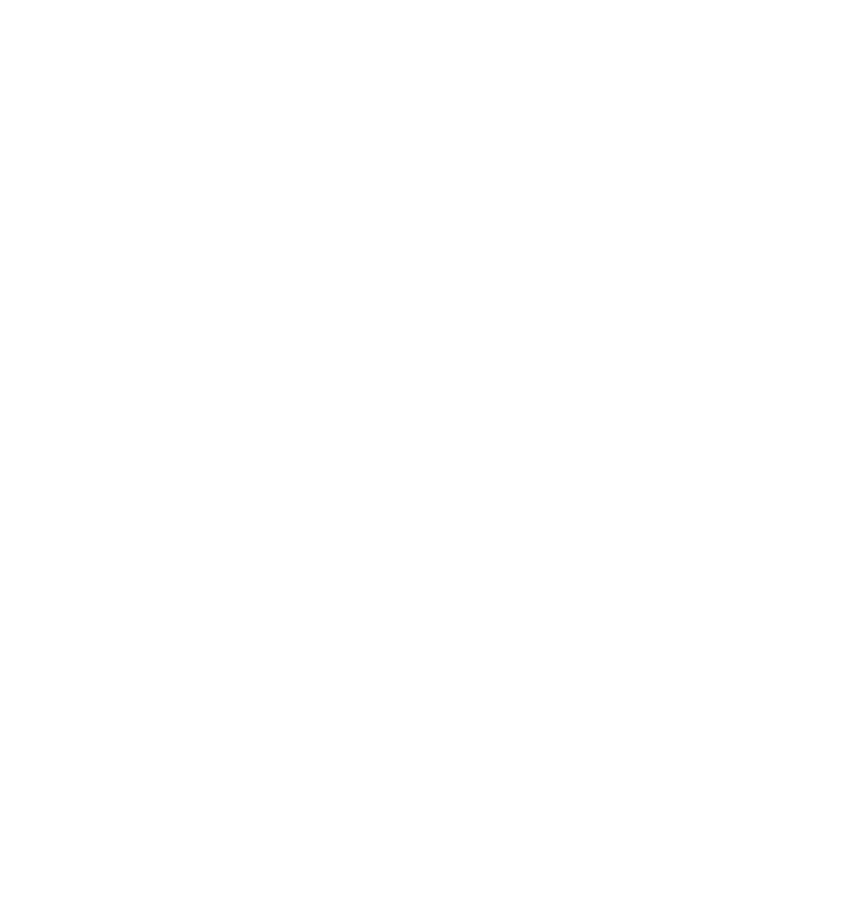
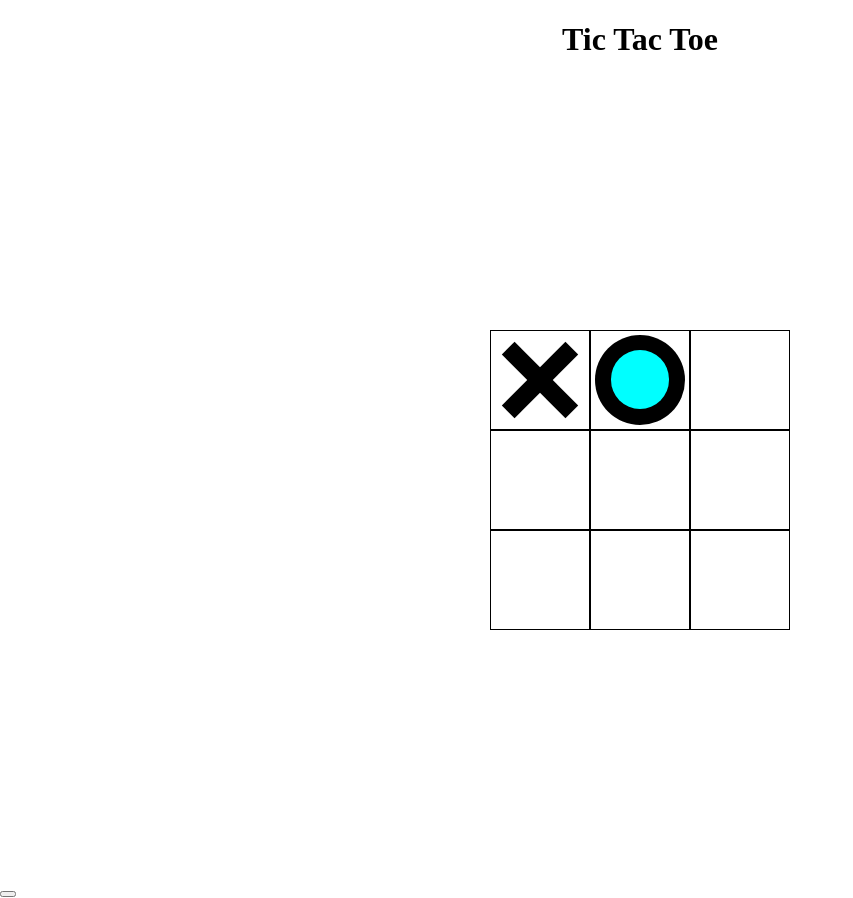
Before and after one commit to kolourr/tictactoe, a plain HTML site: page index.html in a window 1280 px wide. Shown: the whole page, without its empty margins (0-853 px from the left). Before the commit the page ends 800 px from the top, so only its background shows below. Drawn offline with Linux system fonts and the light colour scheme.

Commit message:
1/2 way through tic-tac-toe

```diff
--- a/css/style.css
+++ b/css/style.css
@@ -22,8 +22,116 @@
 /*******************************************/
 
 body {
+     margin: 0;
 
 }
+
+:root{
+     --cell-size: 100px;
+     --xo-size: calc(var(--cell-size) * .9);
+}
+
+h1{
+     text-align: center;
+}
+
+
+.game-board{
+     width: 100vw;
+     height: 100vh;
+     display: grid;
+     justify-content: center;
+     align-items: center;
+     align-content: center;
+     justify-content: center;
+     grid-template-columns: repeat(3, auto);
+
+}
+
+
+.game-cell{
+     width: var(--cell-size);
+     height: var(--cell-size);
+     display: flex;
+     justify-content: center;
+     align-items: center;
+     justify-items: center;
+     border: 1px solid black;
+     padding: relative;
+     cursor: pointer;
+     position: relative;
+
+}
+
+.game-cell.x,
+.game-cell.o{
+cursor:not-allowed;
+}
+
+
+
+
+.game-cell.x::before,
+.game-cell.x::after{
+     background-color: black;
+
+}
+
+
+.game-cell.x::before,
+.game-cell.x::after{
+
+     content: '';
+     position: absolute;
+     width: calc(var(--xo-size) * .2);
+     height: var(--xo-size);
+     background-color: black;
+
+}
+
+
+.game-cell.x::before{
+     transform: rotate(45deg);
+}
+
+.game-cell.x::after{
+     transform: rotate(-45deg);
+}
+
+
+
+
+
+.game-cell.o::before,
+.game-cell.o::after{
+     background-color: black;
+
+}
+
+
+.game-cell.o::before,
+.game-cell.o::after{
+
+     content: '';
+     position: absolute;
+     border-radius: 50%;
+
+}
+
+/* Larger Circle  */
+.game-cell.o::before{
+     width:  var(--xo-size);
+     height: var(--xo-size);
+}
+
+/* Smaller Inner Circle  */
+.game-cell.o::after{
+     width:  calc(var(--xo-size) * .65);
+     height: calc(var(--xo-size) * .65);
+     background-color: aqua;
+}
+
+
 
 
 /******************************************
--- a/index.html
+++ b/index.html
@@ -5,13 +5,30 @@
     	<meta name="description" content="Your description goes here">
     	<meta name="keywords" content="one, two, three">
 
-		<title>Blank Template</title>
+		<title>Tic Tac Toe Game</title>
 
 		<!-- external CSS link -->
 		<link rel="stylesheet" href="css/normalize.css">
 		<link rel="stylesheet" href="css/style.css">
 	</head>
 	<body>
+		<h1>Tic Tac Toe</h1>
+		<div class="game-board x" game-board>
+			<div class="game-cell x" game-cell></div>
+			<div class="game-cell o" game-cell></div>
+			<div class="game-cell" game-cell></div>
+			<div class="game-cell" game-cell></div>
+			<div class="game-cell" game-cell></div>
+			<div class="game-cell" game-cell></div>
+			<div class="game-cell" game-cell></div>
+			<div class="game-cell" game-cell></div>
+			<div class="game-cell" game-cell></div>
+		</div>
+		<div class="game-message" game-message>
+			<div who-won></div>
+			<button class="restart" restart></button>
+		</div>
+
 
 		<script type="text/javascript" src="js/main.js"></script>
 	</body>
```
Also changed, not shown: 1 other file.
